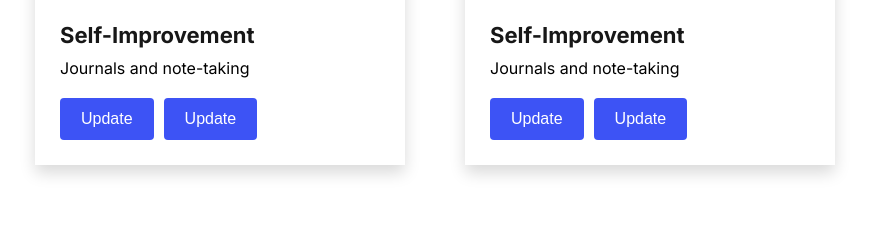
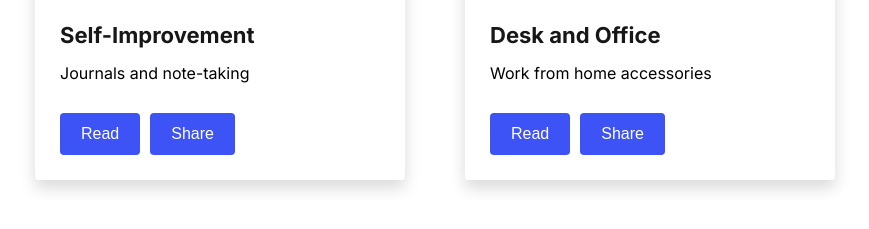
Before and after one commit to m-ptrv/m-ptrv.github.io, a website: page index.html in a window 1280 px wide. Shown: the part 1003-1232 px from the top of the page, without its empty margins (205-1074 px from the left). Drawn offline with nearby package versions, Linux system fonts and the light colour scheme.

Commit message:
Update styles

```diff
--- a/index.html
+++ b/index.html
@@ -57,23 +57,23 @@
                                 </h3>
                                 <p class="card__text">Journals and note-taking</p>
                                 <div class="card__buttons">
-                                    <button class="button button--primary">Update</button>
-                                    <button class="button button--primary">Update</button>
+                                    <button class="button button--primary">Read</button>
+                                    <button class="button button--primary">Share</button>
                                 </div>
                             </div>
                         </div>
                         <div class="content__card card">
                             <div class="card__picture">
-                                <img src="https://tailwindui.com/img/ecommerce-images/home-page-02-edition-02.jpg" alt="Wood table with porcelain mug, leather journal, brass pen, leather key ring, and a houseplant." class="card__image">
+                                <img src="https://tailwindui.com/img/ecommerce-images/home-page-02-edition-01.jpg" alt="Wood table with porcelain mug, leather journal, brass pen, leather key ring, and a houseplant." class="card__image">
                             </div>
                             <div class="card__content">
                                 <h3 class="card__header">
-                                    <a href="#" class="card__link">Self-Improvement</a>
+                                    <a href="#" class="card__link">Desk and Office</a>
                                 </h3>
-                                <p class="card__text">Journals and note-taking</p>
+                                <p class="card__text">Work from home accessories</p>
                                 <div class="card__buttons">
-                                    <button class="button button--primary">Update</button>
-                                    <button class="button button--primary">Update</button>
+                                    <button class="button button--primary">Read</button>
+                                    <button class="button button--primary">Share</button>
                                 </div>
                             </div>
                         </div>
--- a/scss/components/card.scss
+++ b/scss/components/card.scss
@@ -19,13 +19,14 @@
 .card__content {
     background-color: $theme-bg-canvas;
     padding: 25px;
+    border-radius: 4px;
 }
 
 .card__header {
     color: $theme-fg-default;
     margin: 0;
     padding: 0;
-    margin-bottom: 10px;
+    margin-bottom: 15px;
     font-size: 22px;
 }
 
@@ -37,7 +38,7 @@
 .card__text {
     margin: 0;
     padding: 0;
-    margin-bottom: 20px;
+    margin-bottom: 30px;
 }
 
 .card__buttons {
```
Also changed, not shown: css/style.css, 1 other file.
